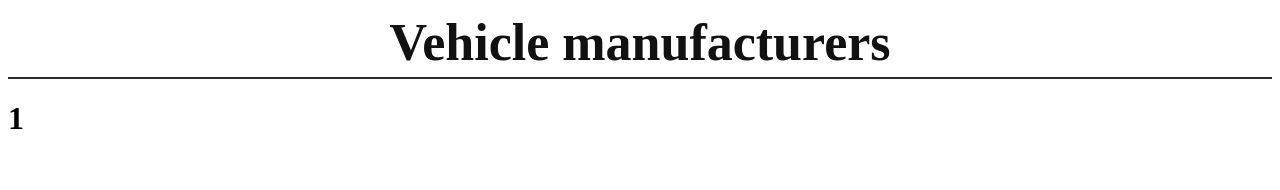
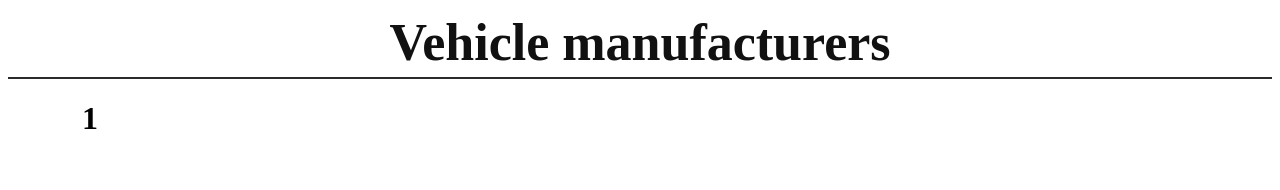
Before and after one commit to pure-js/auto-manufacturers, a Next.js app: page /auto-manufacturers/manufacturers/1 in a window 1280 px wide. Shown: the top 190 px of the page. Built offline with nearby package versions, Linux system fonts and the light colour scheme.

Commit message:
refactor: use css modules

```diff
--- a/app/manufacturers/[id]/page.tsx
+++ b/app/manufacturers/[id]/page.tsx
@@ -1,7 +1,9 @@
+import styles from '@/components/grid.module.css';
+
 const Manufacturer = ({ params }: { params: { id: string } }) => {
 
   return (
-    <main className="container">
+    <main className={styles.container}>
       <h1>{ params.id }</h1>
     </main>
   );
--- a/app/page.tsx
+++ b/app/page.tsx
@@ -3,13 +3,13 @@
 import Table from '@/components/Table';
 import { getManufacturers } from './api';
 
-import '@/components/grid.css';
+import styles from '@/components/grid.module.css';
 
 const HomePage = async () => {
   const manufacturers = await getManufacturers().then((data) => data.Results);
 
   return (
-    <main className="container">
+    <main className={styles.container}>
       <Table manufacturers={manufacturers} />
     </main>
   );
```
Also changed, not shown: app/components/grid.module.css (renamed from app/components/Grid.css).
